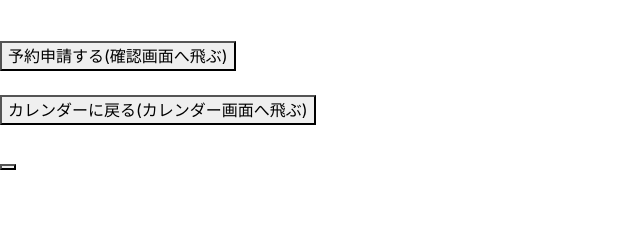
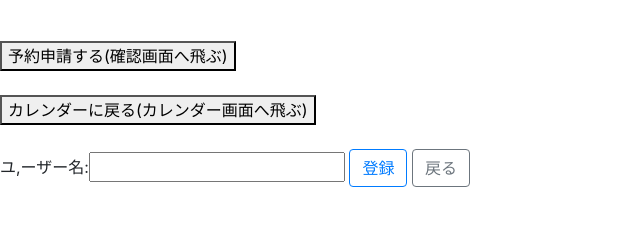
Before and after one commit to YotaroTakagi/schedule_manager, a Django app: page /reservation/ in a window 1280 px wide. Shown: the part 462-709 px from the top of the page, without its empty margins (0-640 px from the left). Run offline with Django 3.2, Linux system fonts and the light colour scheme; parts of the project's set-up code (start-up, migrations or seed data) failed here and were passed over; some libraries are stand-ins or nearby versions.

Commit message:
register_1

```diff
--- a/apps/schedule/forms.py
+++ b/apps/schedule/forms.py
@@ -6,7 +6,7 @@ from .models import UserName
 class UserForm(forms.ModelForm):
     class Meta:
         model = UserName
-        fields = ('user_name')
+        fields = ('user_name',)
         labels = {
-            'user_name': 'ユーザー名',
+            'user_name': 'ユ,ーザー名',
         }
--- a/apps/schedule/templates/schedule/reservation.html
+++ b/apps/schedule/templates/schedule/reservation.html
@@ -169,9 +169,14 @@
 </div>
 <br>
 <div>
-    <form action="/calender/" method="POST">
-        <button
+    <form action='{% url "add" %}' method='post' class='form'>
+        <!-- ユーザー登録フォームを表示 -->
+        {% csrf_token %}
+        {{ userForm }}
+        <button type='submit' class='btn btn-outline-primary'>登録</button>
+        <a href='{% url "index" %}' class='btn btn-outline-secondary'>戻る</a>
     </form>
+
 </div>
 
 
--- a/apps/schedule/urls.py
+++ b/apps/schedule/urls.py
@@ -7,7 +7,7 @@ urlpatterns = [
     path("calender/", views.calender_view, name="calender"),
     path("reservation/", views.reservation, name="reservation"),
     path("sent/", views.sent, name="sent"),
-    path("add/", views.addUser, name="add"),
+    path("reservation/", views.addUser, name="add"),
     #path("sign_up/", views.sign_up, name="sign_up"),
     #path("login/", views.login, name="login"),
     #path("logout/", views.logout, name="logout"),
--- a/apps/schedule/views.py
+++ b/apps/schedule/views.py
@@ -30,9 +30,11 @@ def calender_view(request):
 
 def reservation(request):
     template = loader.get_template("schedule/reservation.html")
+    form = UserForm()
     current_time = datetime.datetime.now()
     context = {
         "current_time": current_time,
+        "userForm": form,
     }
     return HttpResponse(template.render(context, request))
 
```
Also changed, not shown: apps/db.sqlite3.
